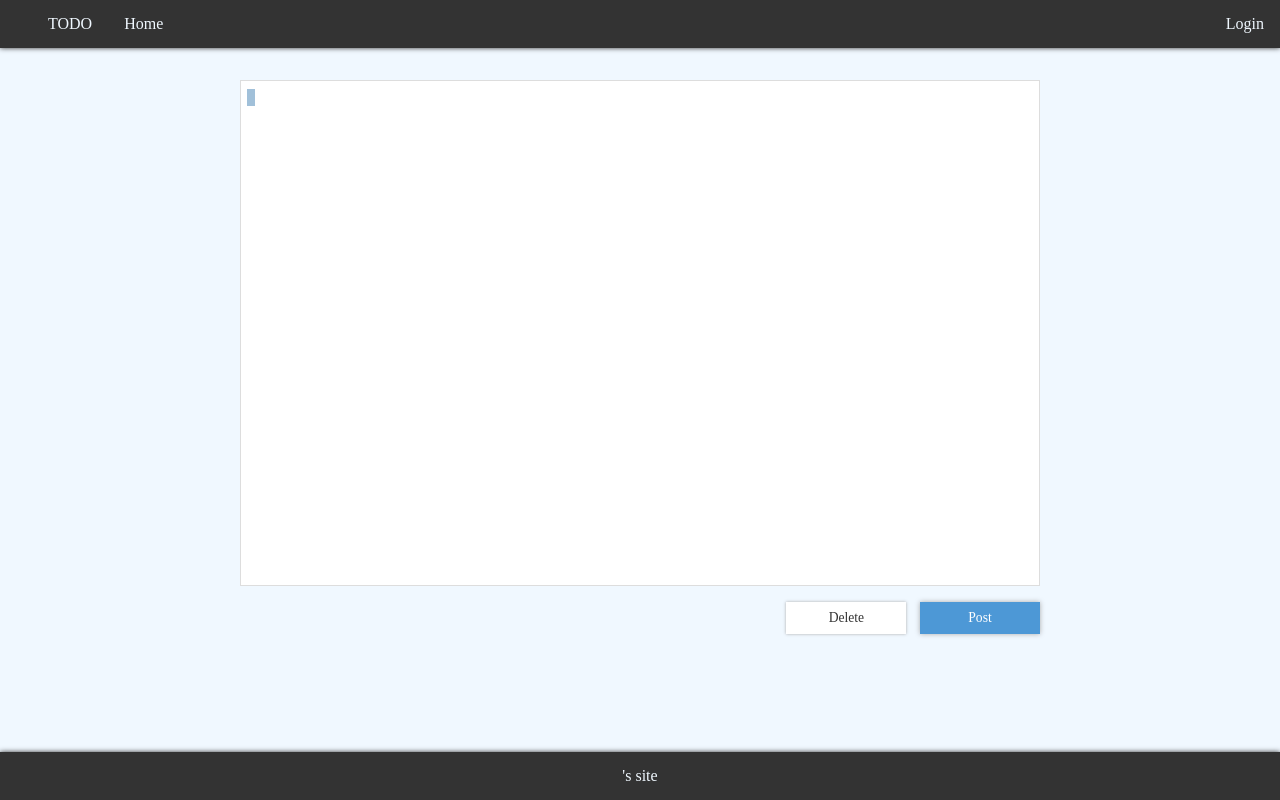
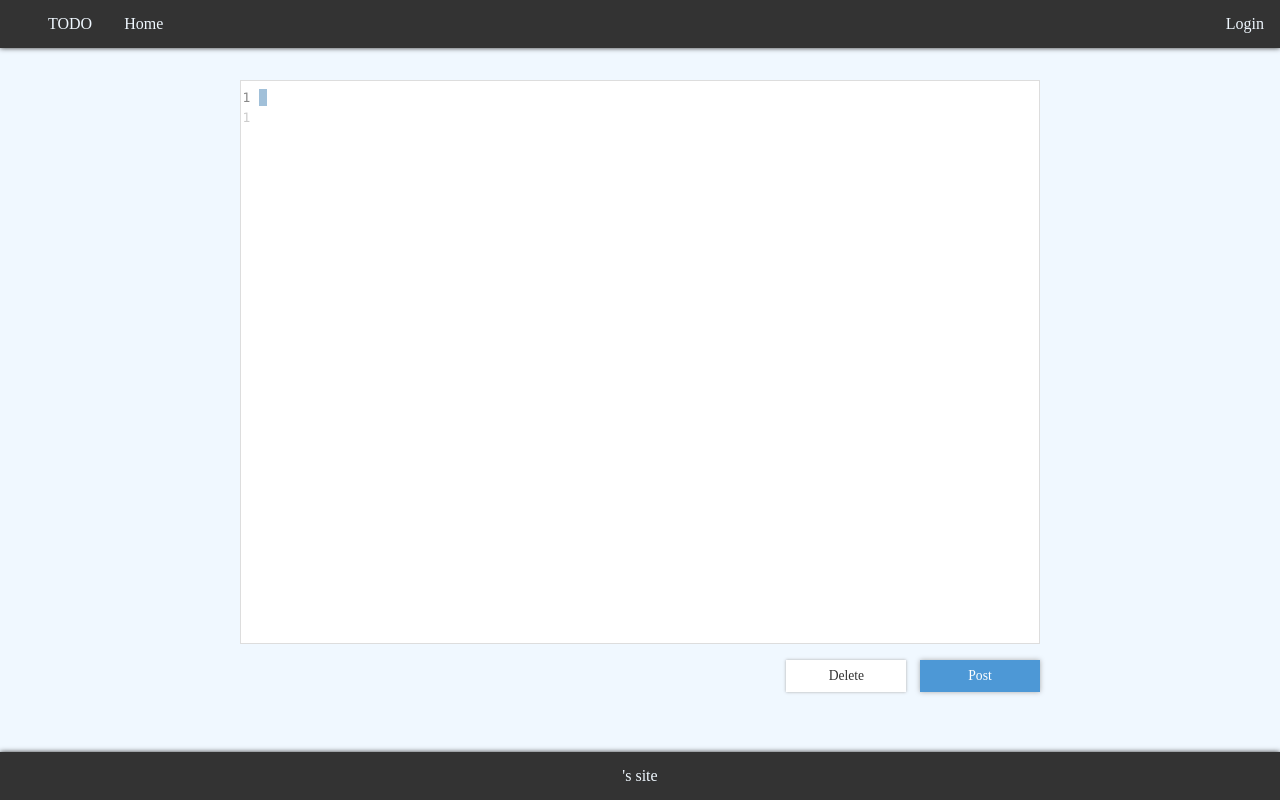
Before and after one commit to fans656-deprecated/eno.zone, a React (Create React App) app in the folder frontend/: page /new-note in a window 1280 px wide. Built offline with nearby package versions, Linux system fonts and the light colour scheme.

Commit message:
line number

```diff
--- /dev/null
+++ b/frontend/src/edi/content-surface.js
@@ -0,0 +1,39 @@
+import React from 'react';
+import Surface from './surface';
+
+export default class ContentSurface extends Surface {
+  renderContent = (content) => {
+    const currentRow = this.surface.caret.row + 1;
+    const rows = this.surface.content.rows();
+    const rowsDigits = Math.log10(rows);
+    const lineComponents = [];
+    content.lines.forEach((line, iLine) => {
+      if (lineComponents.length) {
+        lineComponents.push(<br key={'br' + iLine}/>);
+      }
+      const lineComp = this.renderLine(line, iLine);
+      const row = iLine + 1;
+      let lineNumber;
+      const isCurrent = row === currentRow;
+      if (isCurrent) {
+        lineNumber = row;
+      } else {
+        lineNumber = Math.abs(row - currentRow);
+      }
+      lineComponents.push(
+        <span>
+          <span className="line-number" style={{
+            display: 'inline-block',
+            color: isCurrent ? '#888' : '#ccc',
+            fontSize: '.9em',
+            width: (rowsDigits * 0.8) + 'em',
+            marginRight: '1em',
+            textAlign: 'right',
+          }}>{lineNumber}</span>
+          <span>{lineComp}</span>
+        </span>
+      );
+    });
+    return lineComponents;
+  }
+}
--- a/frontend/src/edi/core/constants.js
+++ b/frontend/src/edi/core/constants.js
@@ -26,6 +26,9 @@ export const HELP = `
 Normal:
   <c-m>   Replay record
   ;j      Next buffer
+  <c-f>   Page down
+  <c-d>   Page up
+  <c-e>   Preview
 Input:
   <c-o>   Indent
   <c-d>   Unindent
--- a/frontend/src/edi/core/content-surface.js
+++ b/frontend/src/edi/core/content-surface.js
@@ -14,10 +14,15 @@ export default class ContentSurface extends Surface {
     this.map(';w', () => this.editor.save());
     this.map(';q', () => this.editor.saveAndQuit());
     this.map(';x', () => this.editor.quit());
-    this.map('<c-d>', () => this.editor.preview());
+    this.map('<c-e>', () => this.editor.preview());
     this.map(';j', () => this.editor.nextBuffer());
     this.map('<c-j>', () => this.scrollDown());
     this.map('<c-k>', () => this.scrollUp());
+    this.map('<c-f>', () => this.pageDown());
+    this.map('<c-d>', () => this.pageUp());
+    this.map('zt', () => this.putTop());
+    this.map('zz', () => this.putCenter());
+    this.map('zb', () => this.putBottom());
   }
 
   scrollDown() {
@@ -29,4 +34,29 @@ export default class ContentSurface extends Surface {
     this.onScrollUp();
     return Feed.Handled;
   }
+
+  pageDown() {
+    this.onPageDown();
+    return Feed.Handled;
+  }
+
+  pageUp() {
+    this.onPageUp();
+    return Feed.Handled;
+  }
+
+  putTop() {
+    this.onPutTop();
+    return Feed.Handled;
+  }
+
+  putCenter() {
+    this.onPutCenter();
+    return Feed.Handled;
+  }
+
+  putBottom() {
+    this.onPutBottom();
+    return Feed.Handled;
+  }
 }
--- a/frontend/src/edi/core/content.js
+++ b/frontend/src/edi/core/content.js
@@ -132,6 +132,9 @@ export default class Content {
       right.insertText(0, texts.pop());
       this.lines.splice(row, 1, left, right);
       this.lines.splice(row + 1, 0, ...texts.map(text => new Line(text)));
+      if (addedRows) {
+        this.onRowsChange();
+      }
       return [addedRows, lastAddedCols];
     }
   }
@@ -142,6 +145,7 @@ export default class Content {
     if (this.lines.length === 0) {
       this.setText('');
     }
+    this.onRowsChange();
   }
 
   deleteText = (firstRow, begCol, lastRow, endCol) => {
@@ -174,6 +178,7 @@ export default class Content {
     if (this.lines.length === 0) {
       this.setText('');
     }
+    this.onRowsChange();
     return deletedText;
   }
 
@@ -182,6 +187,7 @@ export default class Content {
     if (count) {
       this.line(row).join(...this.lines.splice(row + 1, count));
     }
+    this.onRowsChange();
   }
 
   search = (pattern) => {
--- a/frontend/src/edi/core/editor.js
+++ b/frontend/src/edi/core/editor.js
@@ -3,6 +3,7 @@ import ContentSurface from './content-surface';
 import CommandSurface from './command-surface';
 import Record from './record';
 import { Mode, Feed, HELP } from './constants';
+import sample from '../tmp';
 
 export default class Editor {
   constructor(text, updateUI) {
--- a/frontend/src/edi/core/normal.js
+++ b/frontend/src/edi/core/normal.js
@@ -101,6 +101,7 @@ export default class Normal {
 
   parseOperation = (key) => {
     switch (key) {
+      case '.':
       case 'p': case 'P':
       case 'i': case 'I':
       case 'a': case 'A':
--- a/frontend/src/edi/core/surface.js
+++ b/frontend/src/edi/core/surface.js
@@ -14,6 +14,7 @@ export default class Surface {
     props = props || {};
     this.editor = editor;
     this.content = props.content || new Content();
+    this.content.onRowsChange = this.onRowsChange || (() => null);
     this.mode = props.mode || Mode.Input;
     this.selection = new Selection(this);
     this.insertType = Insert.Default;
@@ -24,7 +25,8 @@ export default class Surface {
     this.inputChange = new InputChange(this);
     this.active = false;
     this.op = null;
-    this.lastOp = null;  // used in search & find in line
+    this.lastOp = null;
+    this.lastFindInLineOp = null;
     this.savedRowCol = null;  // for search caret restore
   }
 
@@ -64,6 +66,7 @@ export default class Surface {
 
   doDeleteText = (firstRow, begCol, lastRow, endCol) => {
     const deletedText = this.content.text(firstRow, begCol, lastRow, endCol);
+    this.paste.set(deletedText, Visual.Char);
     this.history.push({
       redo: () => {
         this.content.deleteText(firstRow, begCol, lastRow, endCol);
@@ -267,6 +270,7 @@ export default class Surface {
     const textRow = row + isLastRow;
     const lines = this.content.lines.slice(textRow, textRow + repeatCount);
     const text = lines.map(line => line._text).join('\n');
+    this.paste.set(text, Visual.Line);
     this.history.push({
       redo: () => {
         this.content.deleteLine(row, repeatCount);
@@ -302,6 +306,7 @@ export default class Surface {
     const [head, tail] = this.getOperationRange(op, props);
     if (head == null) return;
     const text = this.content.text(...head, ...tail);
+    this.paste.set(text, Visual.Char);
     const [row, col] = this.rowcol();
     this.history.push({
       redo: () => {
@@ -695,13 +700,16 @@ export default class Surface {
     switch (op.operation) {
       case 'x':
         this.handleNormalXDelete();
+        this.lastOp = op;
         break;
       case 'd':
       case 'D':
         this.handleNormalDDelete();
+        this.lastOp = op;
         break;
       case 'J':
         this.joinNextLine();
+        this.lastOp = op;
         break;
       case '<c-C>':
         this.copyToClipboard();
@@ -709,9 +717,16 @@ export default class Surface {
       case 'c':
       case 'C':
         this.handleChangeThenInput(op);
+        this.lastOp = op;
         break;
       case 'y':
         this.handleYank();
+        this.lastOp = op;
+        break;
+      case '.':
+        if (this.lastOp) {
+          this.execNormal(this.lastOp);
+        }
         break;
       case 'p':
         this.pasteAfter();
@@ -720,7 +735,7 @@ export default class Surface {
         this.pasteBefore();
         break;
       case '\\':
-        this.findInLine(this.lastOp);
+        this.findInLine(this.lastFindInLineOp);
         break;
       case 'n':
         this.searchNext();
@@ -733,6 +748,7 @@ export default class Surface {
       case 'a': case 'A':
       case 'o': case 'O':
         this.handleInputModeSwitch(op);
+        this.lastOp = op;
         break;
       case 'u': case '<c-r>': case '<c-m>':
         this.handleHistory(op);
@@ -789,7 +805,7 @@ export default class Surface {
         break;
       case 'f': case 'F': case 't':
         this.findInLine();
-        this.lastOp = op;
+        this.lastFindInLineOp = op;
         break;
       case 'g':
         if (op.target === 'g') {
@@ -805,6 +821,9 @@ export default class Surface {
     switch (op.target) {
       case 'w':
         loop(op.count, this.caret.wordForward);
+        if (op.operation === 'd') {
+          this.lastOp = op;
+        }
         break;
       case 'b':
         loop(op.count, this.caret.wordBackward);
--- a/frontend/src/edi/index.js
+++ b/frontend/src/edi/index.js
@@ -1,5 +1,6 @@
 import React from 'react';
 import Surface from './surface';
+import ContentSurface from './content-surface';
 import Editor from './core/editor';
 import { Mode } from './core/constants';
 import './style.css';
@@ -48,7 +49,7 @@ export default class Edi extends React.Component {
         onFocus={this.onFocus}
         tabIndex="0"
       >
-        <Surface
+        <ContentSurface
           className="content"
           ref={ref => this.contentSurface = ref}
           input={this.input}
--- a/frontend/src/edi/style.css
+++ b/frontend/src/edi/style.css
@@ -2,6 +2,7 @@
   font-family: Consolas;
   border: 1px solid #ddd;
   position: relative;
+  min-height: 39em;
 }
 
 .edi .view.content {
@@ -14,6 +15,10 @@
 
 .edi.focused.recording {
   outline: 2px solid #DBA800;
+}
+
+.edi {
+  overflow: hidden;
 }
 
 .edi .view {
@@ -50,6 +55,7 @@
 
 .edi .view.content .text {
   padding: .4em;
+  padding-left: .1em;
 }
 
 .edi .view .text {
--- a/frontend/src/edi/surface.js
+++ b/frontend/src/edi/surface.js
@@ -2,6 +2,7 @@ import React from 'react';
 import $ from 'jquery';
 import Caret from './caret';
 import { Mode } from './core/constants';
+import { defaultIfNull } from './core/utils';
 
 export default class Surface extends React.Component {
   constructor(props) {
@@ -17,6 +18,12 @@ export default class Surface extends React.Component {
     this.surface = surface;
     surface.onScrollDown = this.onScrollDown;
     surface.onScrollUp = this.onScrollUp;
+    surface.onRowsChange = this.updateScreenRows;
+    surface.onPutTop = this.onPutTop;
+    surface.onPutCenter = this.onPutCenter;
+    surface.onPutBottom = this.onPutBottom;
+    surface.onPageDown = this.onPageDown;
+    surface.onPageUp = this.onPageUp;
   }
 
   activate = () => {
@@ -29,6 +36,10 @@ export default class Surface extends React.Component {
   }
 
   componentDidMount = () => {
+    this.updateScreenRows();
+  }
+
+  updateScreenRows() {
     const viewDiv = $(this.viewDiv);
     if (viewDiv.hasClass('content')) {
       const surfaceHeight = viewDiv.height();
@@ -45,6 +56,7 @@ export default class Surface extends React.Component {
       this.firstRow = 0;
       this.lastRow = lastRow;
       this.rowLeading = lines[0].offsetTop / 2;
+      this.rows = this.lastRow - this.firstRow + 1;
     }
   }
 
@@ -73,12 +85,10 @@ export default class Surface extends React.Component {
 
   onScrollDown = (rows) => {
     rows = rows || 1;
+    if (this.firstRow + rows > this.surface.content.lastRow()) return;
     this.firstRow += rows;
     this.lastRow += rows;
-    const viewDiv = $(this.viewDiv);
-    const line = viewDiv.find('.line').get(this.firstRow);
-    this.viewDiv.scrollTop = line.offsetTop - this.rowLeading;
-
+    this._doScroll();
     const caret = this.surface.caret;
     if (caret.row < this.firstRow) {
       caret.setRow(this.firstRow);
@@ -90,13 +100,47 @@ export default class Surface extends React.Component {
     if (this.firstRow - rows < 0) return;
     this.firstRow -= rows;
     this.lastRow -= rows;
-    const viewDiv = $(this.viewDiv);
-    const line = viewDiv.find('.line').get(this.firstRow);
-    this.viewDiv.scrollTop = line.offsetTop - this.rowLeading;
-
+    this._doScroll();
     const caret = this.surface.caret;
     if (caret.row > this.lastRow) {
       caret.setRow(this.lastRow);
+    }
+  }
+
+  onPageDown = () => {
+    this.onScrollDown(this.rows);
+  }
+
+  onPageUp = () => {
+    this.onScrollUp(this.rows);
+  }
+
+  _doScroll(row) {
+    // this implementation can't handle scroll over last line
+    // i.e. we can't place last row on first screen row
+    row = defaultIfNull(row, this.firstRow);
+    this.firstRow = row;
+    const viewDiv = $(this.viewDiv);
+    const line = viewDiv.find('.line').get(row);
+    this.viewDiv.scrollTop = line.offsetTop - this.rowLeading;
+  }
+
+  onPutTop = () => {
+    this._doScroll(this.surface.caret.row);
+  }
+
+  onPutCenter = () => {
+    let row = this.surface.caret.row;
+    row = row - Math.floor(this.rows / 2);
+    if (row >= 0) {
+      this._doScroll(row);
+    }
+  }
+
+  onPutBottom = () => {
+    let row = this.surface.caret.row - this.rows + 1;
+    if (row >= 0) {
+      this._doScroll(row);
     }
   }
 
```
Also changed, not shown: frontend/src/edi/todo.js (+5 -8 lines).
